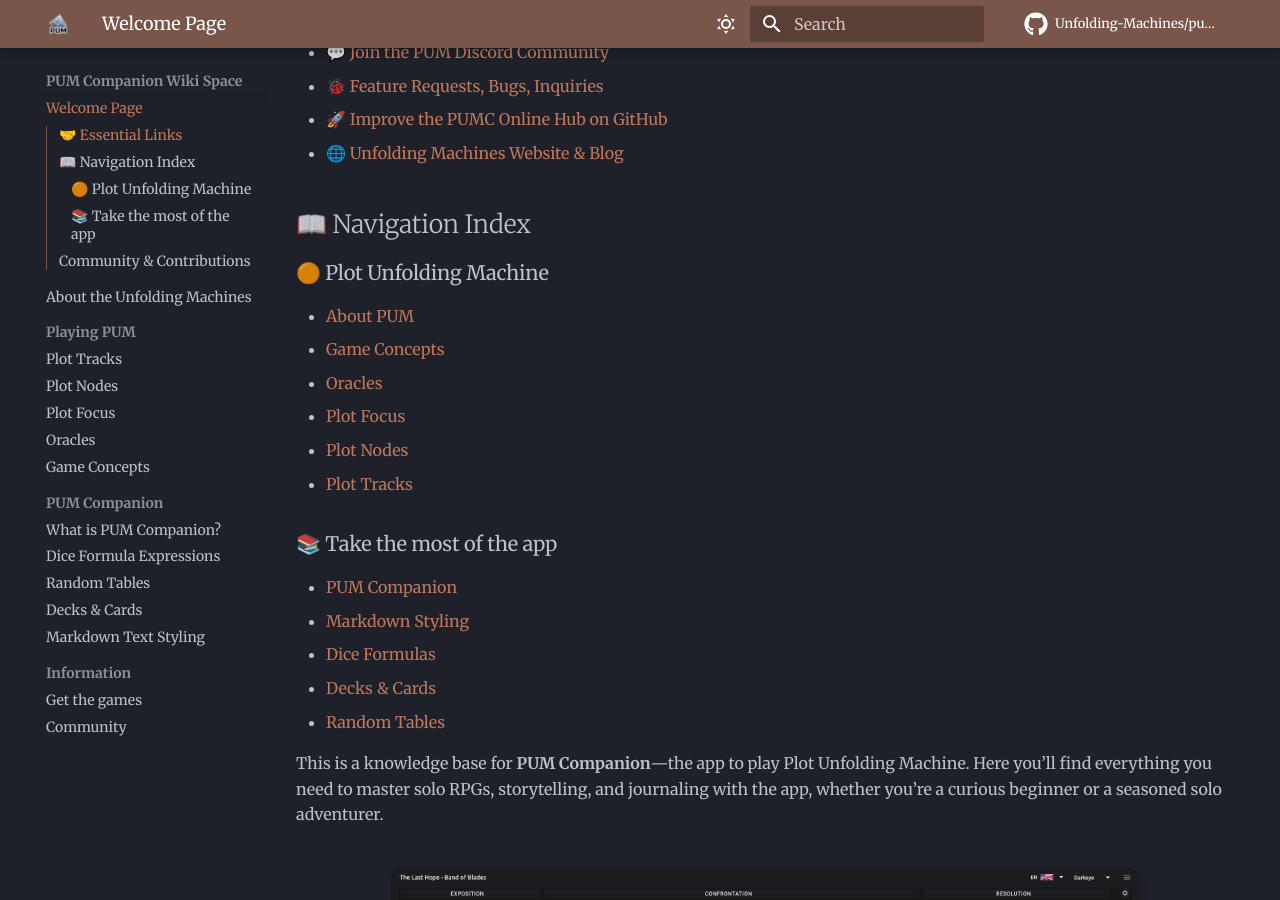
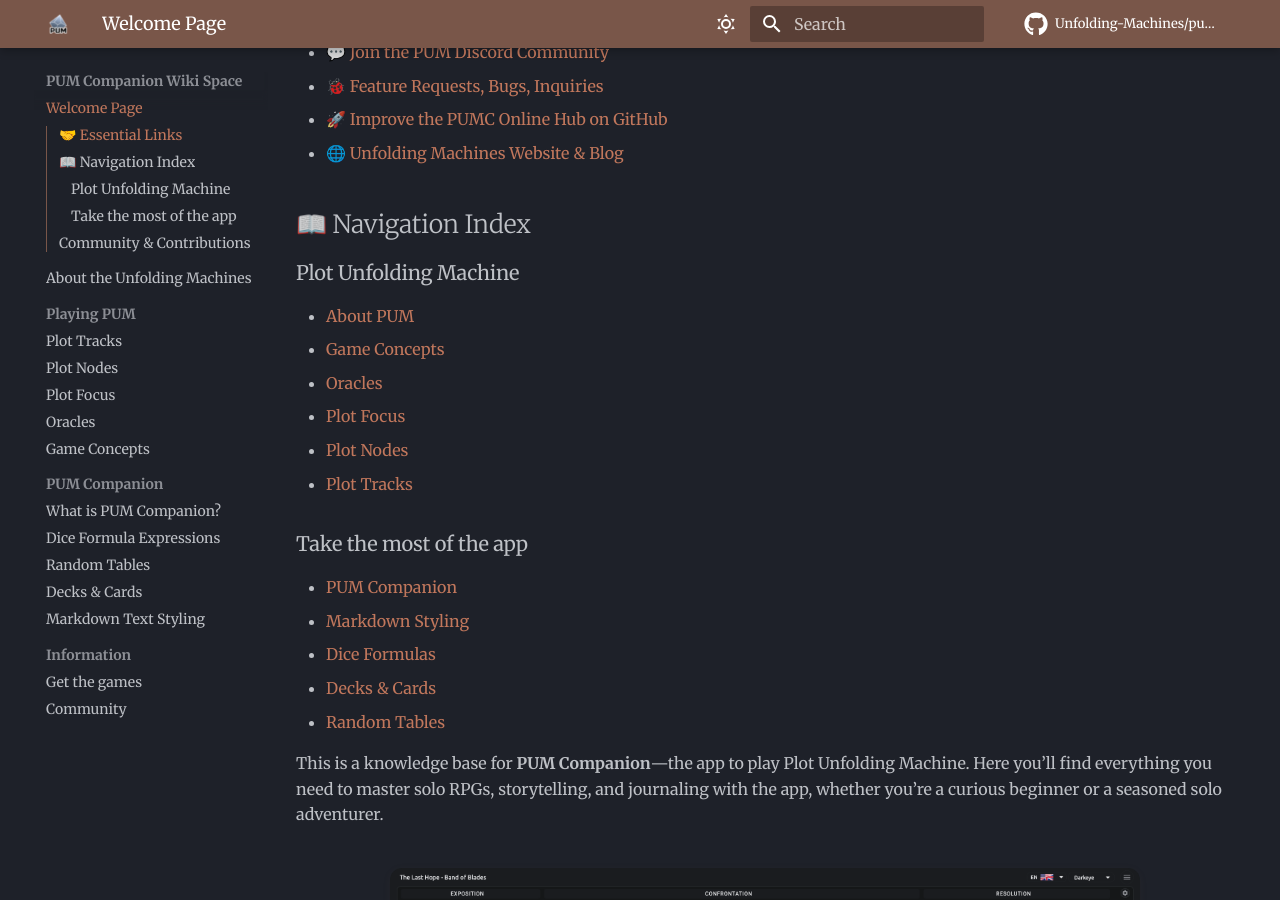
Before and after one commit to Unfolding-Machines/pumc-info-hub, an MkDocs documentation site: the page built from docs/index.md, in a window 1280 px wide and 900 px high, scrolled down 358 px. Built offline with MkDocs 1.6.1 and Material for MkDocs 9.7.7, drawn with Linux system fonts in a browser that asks for light colours; comment, search, counter and statistics services are not loaded.

Commit message:
Reduce emojis

```diff
--- a/docs/index.md
+++ b/docs/index.md
@@ -13,7 +13,7 @@
 
 ## 📖 Navigation Index
 
-### 🟠 Plot Unfolding Machine
+### Plot Unfolding Machine
 - [About PUM](about-pum.md)
 - [Game Concepts](game-concepts.md)
 - [Oracles](oracles.md)
@@ -21,7 +21,7 @@
 - [Plot Nodes](plot-nodes.md)
 - [Plot Tracks](plot-tracks.md)
 
-### 📚 Take the most of the app
+### Take the most of the app
 - [PUM Companion](pum-companion.md)
 - [Markdown Styling](markdown-styling.md)
 - [Dice Formulas](dice-formulas.md)
```
